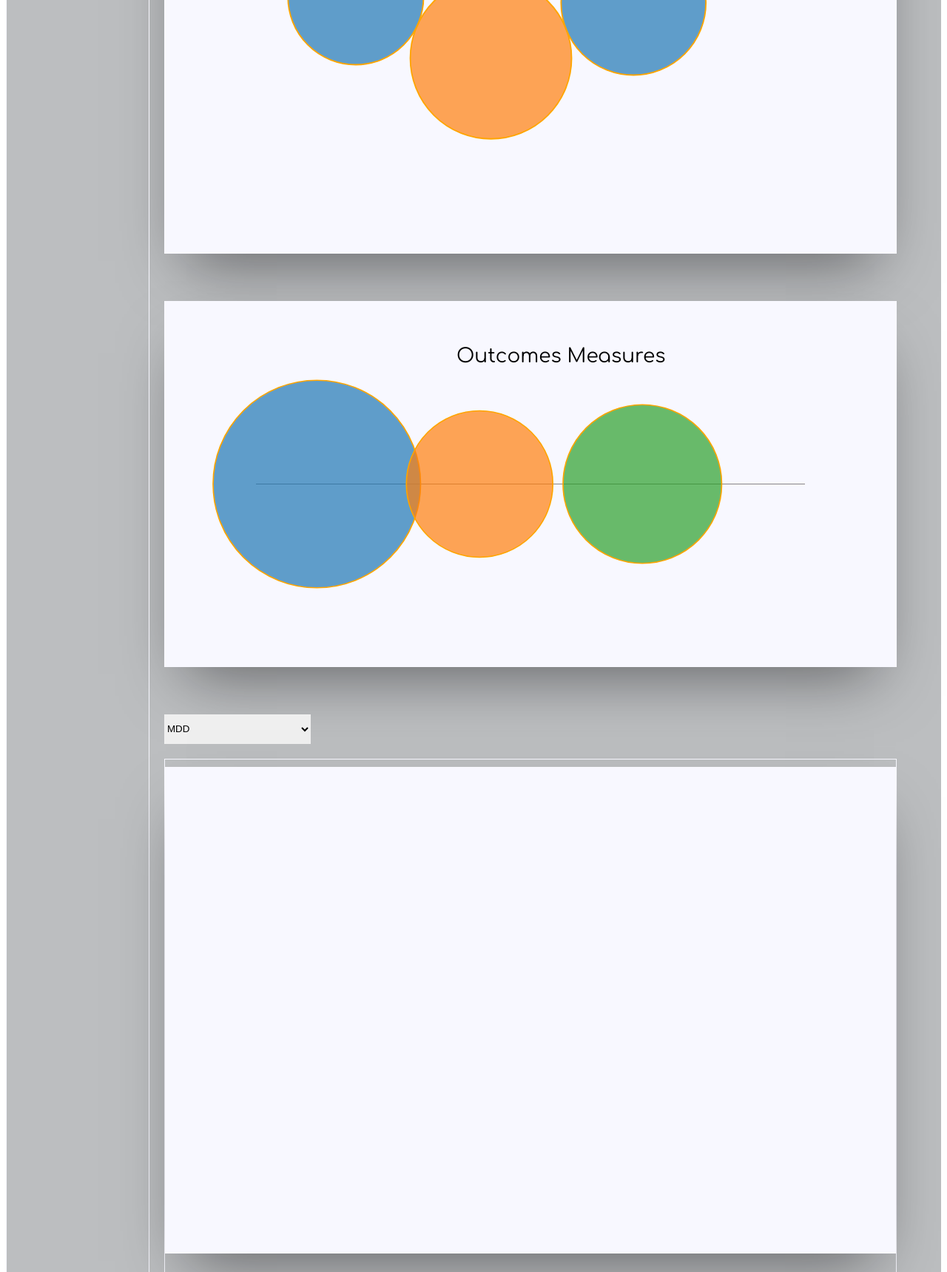
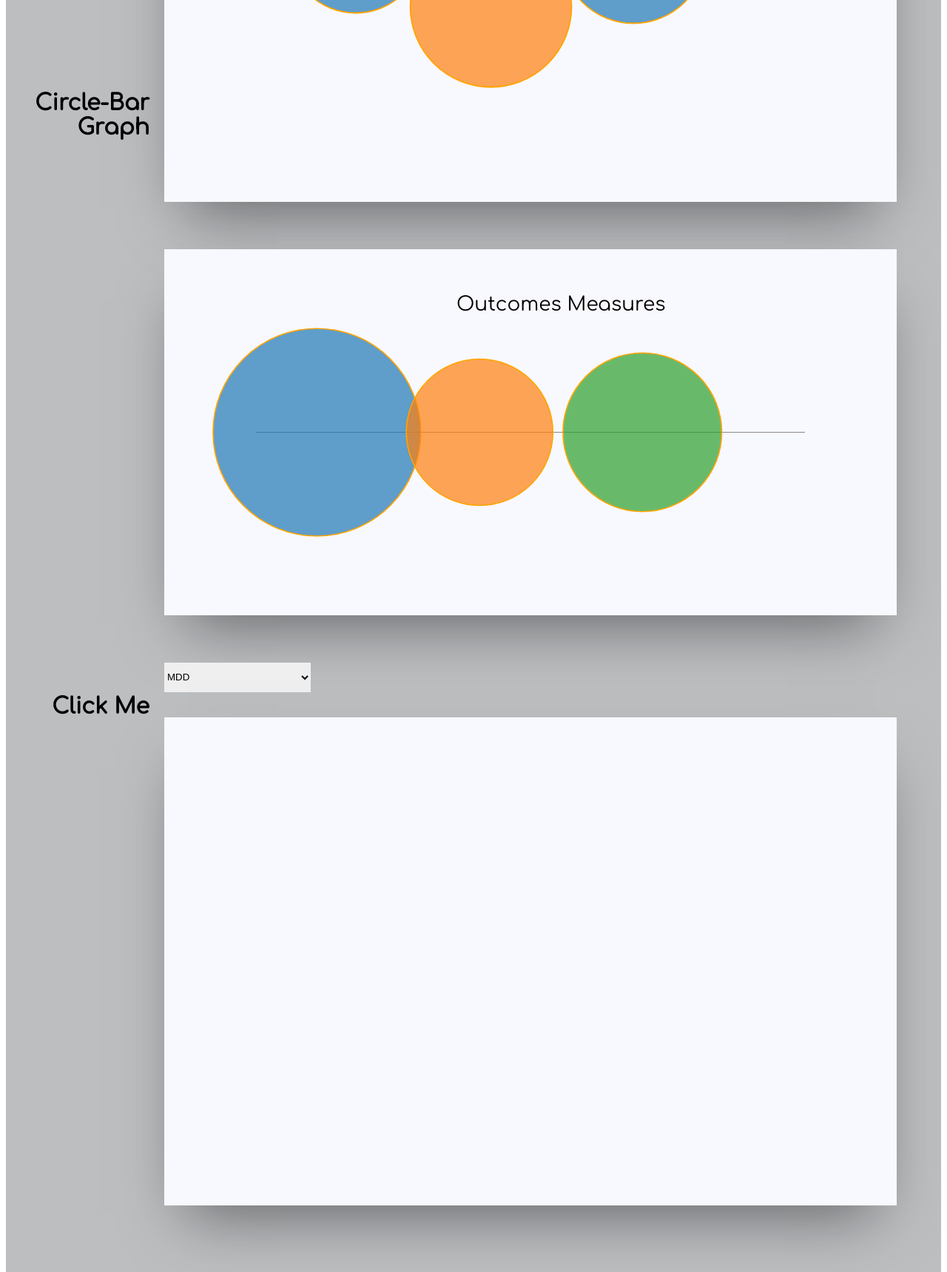
Before and after one commit to lockjohn/medpickr, a website built with webpack: page dist/index.html in a window 1280 px wide. Shown: the part 1080-2800 px from the top of the page at 74% size. Built offline with nearby package versions, Linux system fonts and the light colour scheme.

Commit message:
adjust chart descriptions in sidebar with flex:column

```diff
--- a/dist/index.html
+++ b/dist/index.html
@@ -25,6 +25,9 @@
             <div class="circles"></div>
         </article>
         <aside class="side">
+            <h2>Bubble Chart</h2>
+            <h2>Circle-Bar Graph</h2>
+            <h2>Click Me</h2>
         </aside>
         <div class="tools">
             <div class="svg-container">
@@ -39,7 +42,8 @@
                 </svg>
             </div>
         </div>
-        <footer class="main-footer">further explanatino of biostatistical measures</footer>
+        <footer class="main-footer"><h3>further explanation of biostatistical measures</h3>
+        <p>sources: </p></footer>
     </div>
     <script src="main.js"></script>
 </body>
--- a/dist/style.css
+++ b/dist/style.css
@@ -12,19 +12,33 @@ html, body {
   grid-area: content;
 }
 .main-nav {
+  display: none;
   grid-area: nav;
   border: ghostwhite 1px solid;
+  /* visibility: hidden; */
 }
 .side {
+  display: flex;
+  flex-flow: column;
+  justify-content: space-between;
   grid-area: sidebar;
-  border: ghostwhite 1px solid;
+  padding-left: 25px;
+  /* border: ghostwhite 1px solid; */
+}
+
+.side h2 {
+ font-size: 30px;
+ text-align: right;
+ padding-bottom: 700px;
 }
 .tools {
   padding-top: 10px;
   grid-area: tools;
-  border: ghostwhite 1px solid;
+  /* border: ghostwhite 1px solid; */
 }
 .main-footer {
+  padding: 80px;
+  margin: 50px 0;
   grid-area: footer;
 }
 
```
